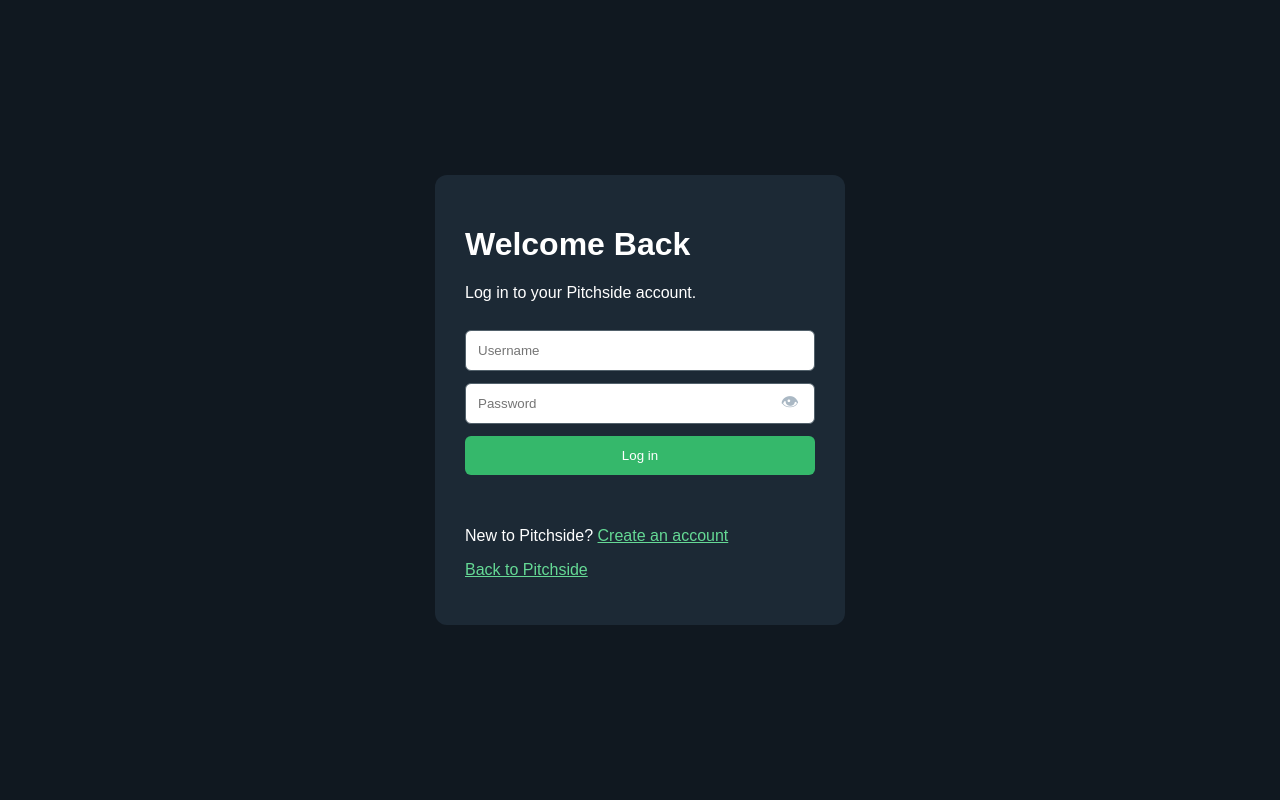
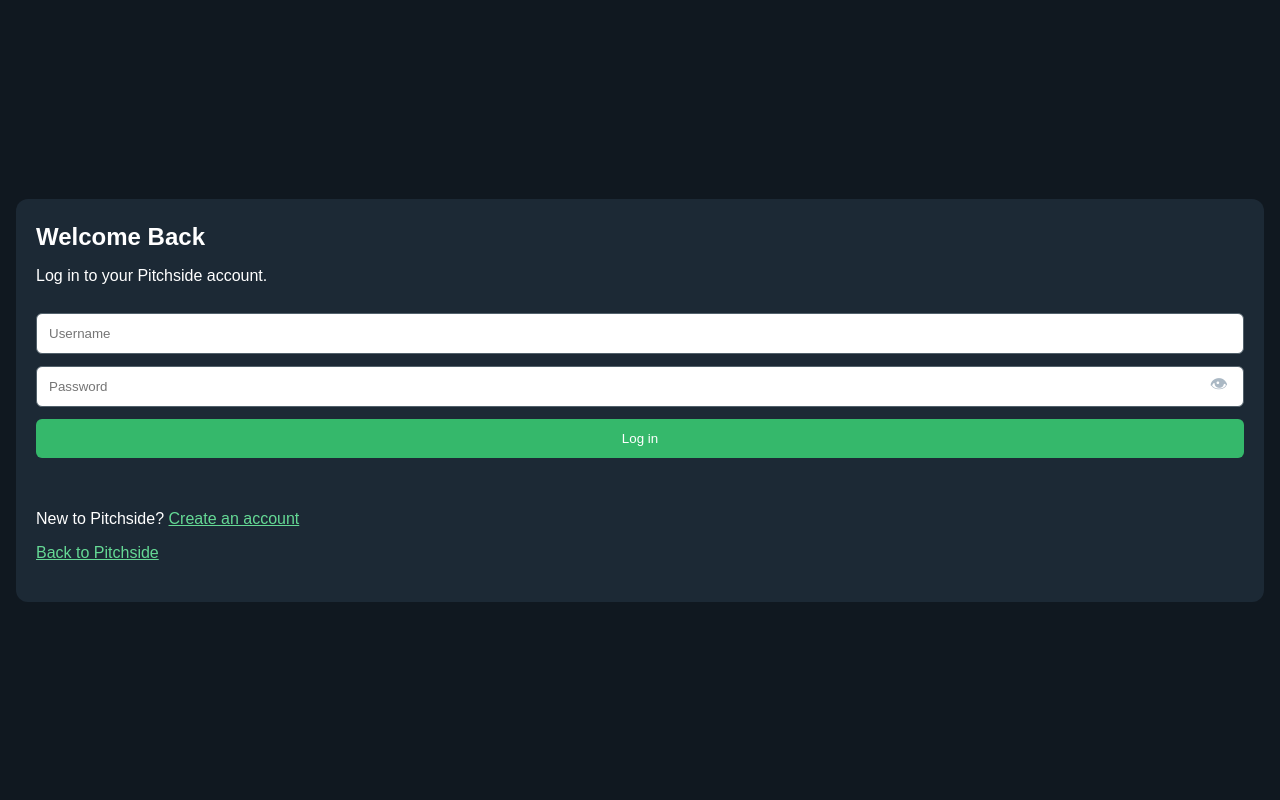
Before and after one commit to kpensalenaondongu8-cyber/pitchside, a FastAPI app: page /auth/login in a window 1280 px wide. Run offline with FastAPI, Linux system fonts and the light colour scheme; parts of the project's set-up code (start-up, migrations or seed data) failed here and were passed over.

Commit message:
arranging the chat box and login box

```diff
--- a/app/templates/login.html
+++ b/app/templates/login.html
@@ -11,16 +11,21 @@
             color: white;
             display: grid;
             place-items: center;
+            box-sizing: border-box;
             min-height: 100vh;
+            min-height: 100dvh;
             margin: 0;
+            padding: 16px;
         }
 
         main {
+            box-sizing: border-box;
             background: #1c2935;
-            padding: 30px;
+            padding: 24px 20px;
             border-radius: 12px;
-            width: min(350px, calc(100% - 60px));
+            width: 100%;
         }
+        h1 { font-size: 1.5rem; margin: 0 0 8px; }
 
         input, button {
             box-sizing: border-box;
--- a/app/templates/match.html
+++ b/app/templates/match.html
@@ -30,8 +30,8 @@
 .viewer-link { display: block; width: 100%; padding: 8px 4px; color: var(--accent); font-weight: 600; text-decoration: none; overflow-wrap: anywhere; }
 .viewer-link:hover { text-decoration: underline; }
 .viewer-me { display: block; padding: 8px 4px; color: var(--muted); overflow-wrap: anywhere; }
-#chat-messages { display: flex; flex-direction: column; gap: 10px; height: 45vh; min-height: 240px; max-height: 480px; overflow-y: auto; padding: 14px; }
-.chat-empty { margin: auto; color: var(--muted); text-align: center; }
+#chat-input { flex: 1; min-width: 0; padding: 10px 12px; border: 1px solid #2a5a40; border-radius: 8px; background: var(--bg); color: var(--text); font-size: 16px; }
+#chat-send { padding: 10px 16px; border: 0; border-radius: 8px; background: var(--accent); color: #06210f; font-weight: 700; cursor: pointer; }.chat-empty { margin: auto; color: var(--muted); text-align: center; }
 .msg { display: flex; flex-direction: column; align-items: flex-start; align-self: flex-start; max-width: 85%; width: fit-content; }
 .msg.mine { align-self: flex-end; align-items: flex-end; }
 .msg-name { margin: 0 6px 3px; font-size: .75rem; font-weight: 700; color: var(--muted); }
```
